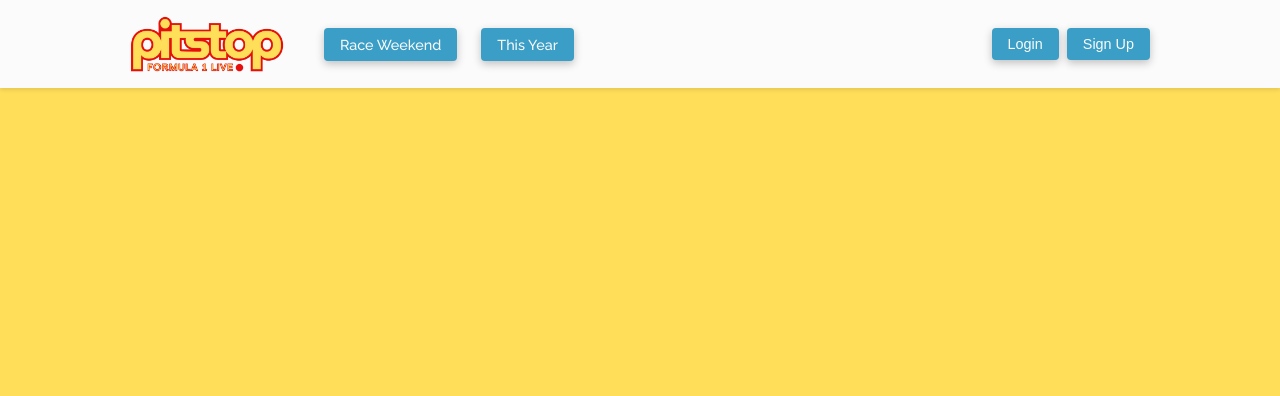
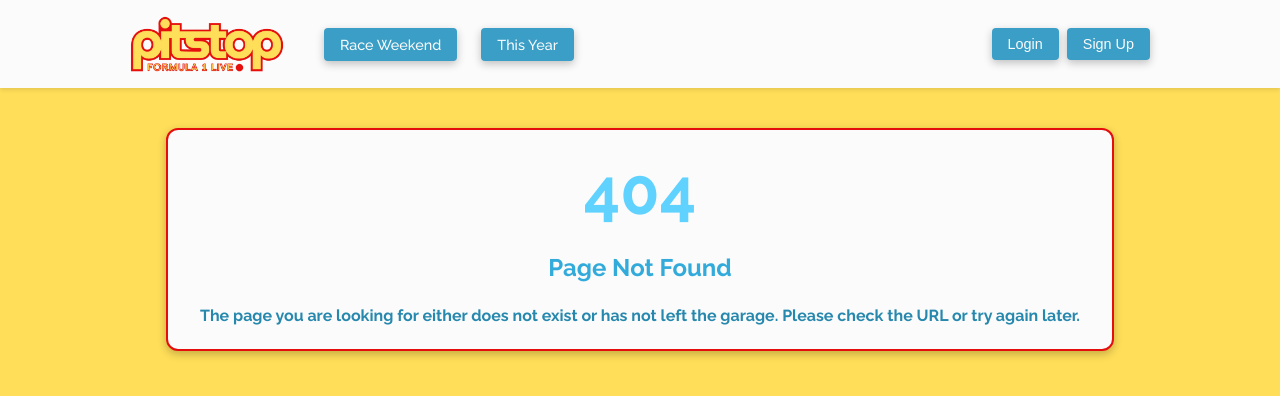
Before and after one commit to nickdoucette24/capstone, a React (Create React App) app in the folder client/: page /race-weekend/1/1 in a window 1280 px wide. Shown: the top 396 px of the page. Built offline with nearby package versions, Linux system fonts and the light colour scheme; no server answers.

Commit message:
NotFoundPage done.

```diff
--- a/client/src/pages/NotFoundPage/NotFoundPage.js
+++ b/client/src/pages/NotFoundPage/NotFoundPage.js
@@ -1,7 +1,18 @@
 import "./NotFoundPage.scss";
 
 const NotFoundPage = () => {
-  return <div>NotFoundPage</div>;
+  return (
+    <div className="not-found">
+      <div className="not-found__container">
+        <h1 className="not-found__error">404</h1>
+        <h2 className="not-found__heading">Page Not Found</h2>
+        <h3 className="not-found__description">
+          The page you are looking for either does not exist or has not left the
+          garage. Please check the URL or try again later.
+        </h3>
+      </div>
+    </div>
+  );
 };
 
 export default NotFoundPage;
--- a/client/src/pages/NotFoundPage/NotFoundPage.scss
+++ b/client/src/pages/NotFoundPage/NotFoundPage.scss
@@ -0,0 +1,39 @@
+@use "../../styles/partials/mixins" as *;
+@use "../../styles/partials/variables" as *;
+@use "../../styles/global/global" as *;
+
+.not-found {
+  padding-top: 5.5rem;
+  @include flex-center;
+
+  &__container {
+    @include tracker-tile;
+    flex-direction: column;
+    margin: 2.5rem 2.5rem 0 2.5rem;
+    text-align: center;
+  }
+
+  &__error {
+    font-size: 3rem;
+    margin: 0;
+    color: $pitstop-hero;
+
+    @include tablet {
+      font-size: 4rem;
+    }
+  }
+
+  &__heading {
+    margin: 1rem 0;
+    color: $pitstop-hoverLightBlue;
+
+    @include tablet {
+      margin: 1.5rem 0;
+    }
+  }
+
+  &__description {
+    margin: 0;
+    font-size: 1rem;
+  }
+}
```
